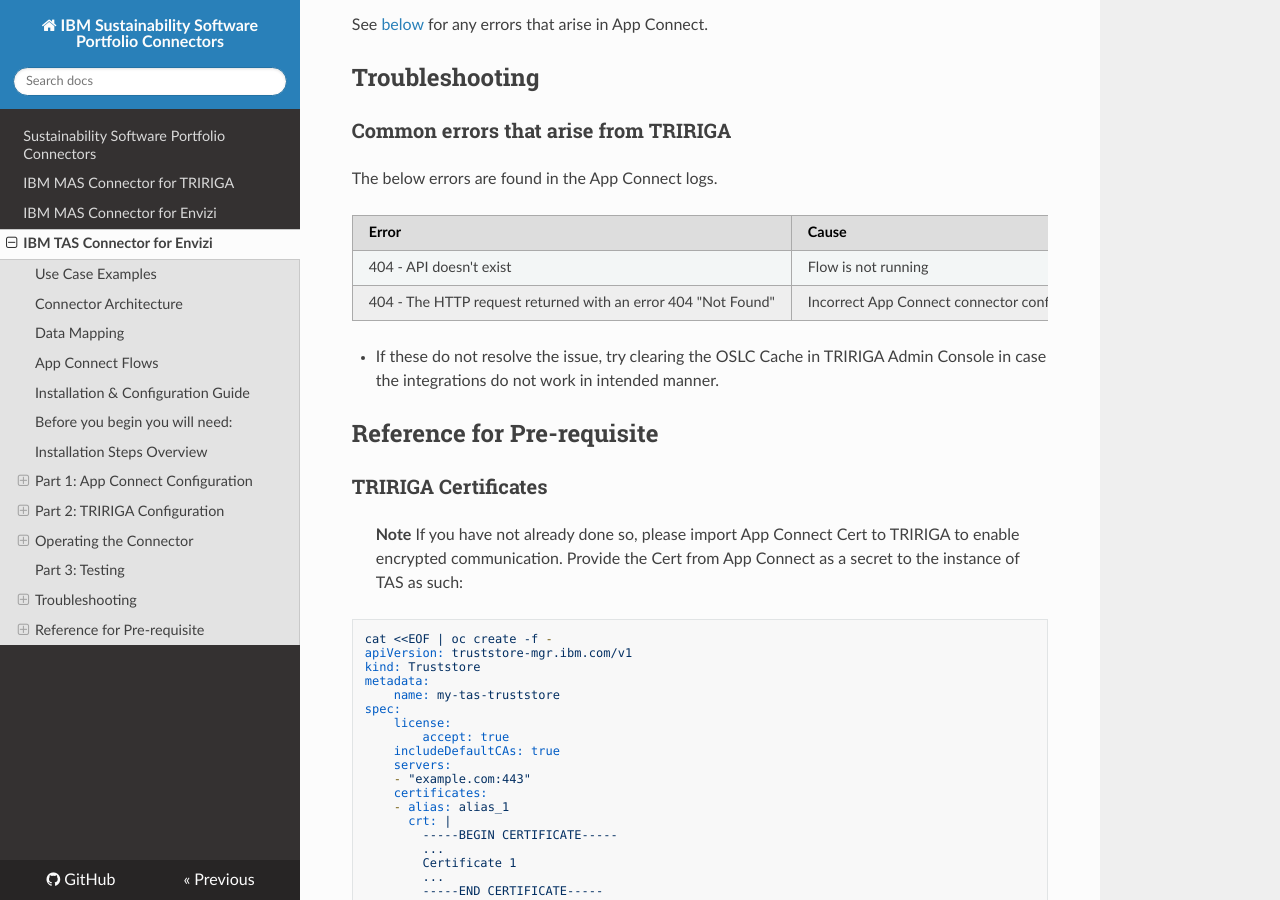
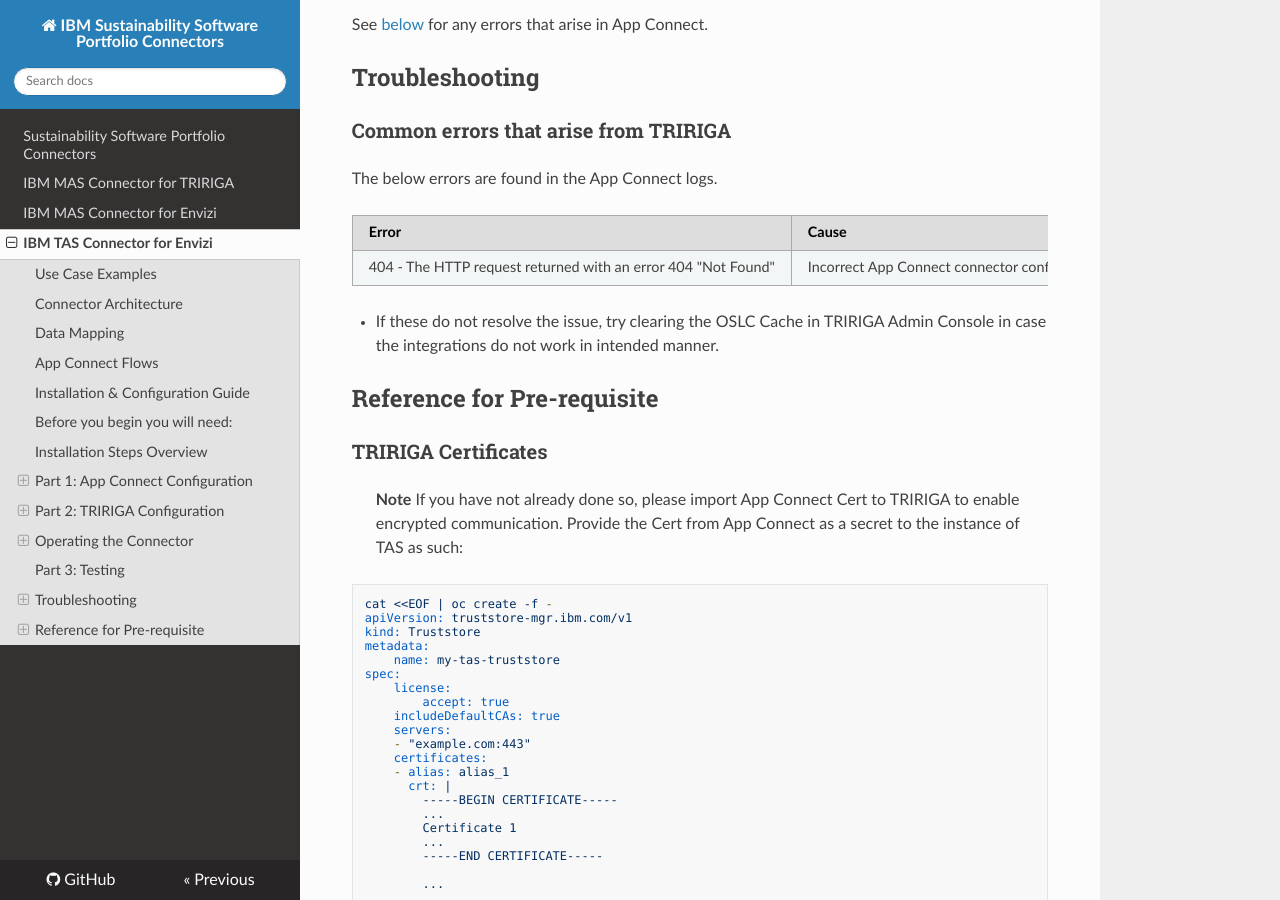
Before and after one commit to IBM/IBM-Sustainability-Software-Portfolio-Connectors, an MkDocs documentation site: the page built from docs/tas-envizi-index.md, in a window 1280 px wide and 900 px high, scrolled down 29163 px. Built offline with MkDocs 1.6.1, drawn with Linux system fonts in a browser that asks for light colours; nearby versions of some CDN libraries.

Commit message:
Remove one 404 error that isn't able to happen in this integration

```diff
--- a/docs/tas-envizi-index.md
+++ b/docs/tas-envizi-index.md
@@ -457,7 +457,6 @@ The below errors are found in the App Connect logs.
 
  Error | Cause | Resolution
  -- |-- |--
- 404 - API doesn't exist | Flow is not running | Double check that the flow is Active in App Connect
  404 - The HTTP request returned with an error 404 "Not Found" | Incorrect App Connect connector config | Double check that the credentials being used in the HTTP post node in App Connect are correct
 
  - If these do not resolve the issue, try clearing the OSLC Cache in TRIRIGA Admin Console in case the integrations do not work in intended manner.
```
